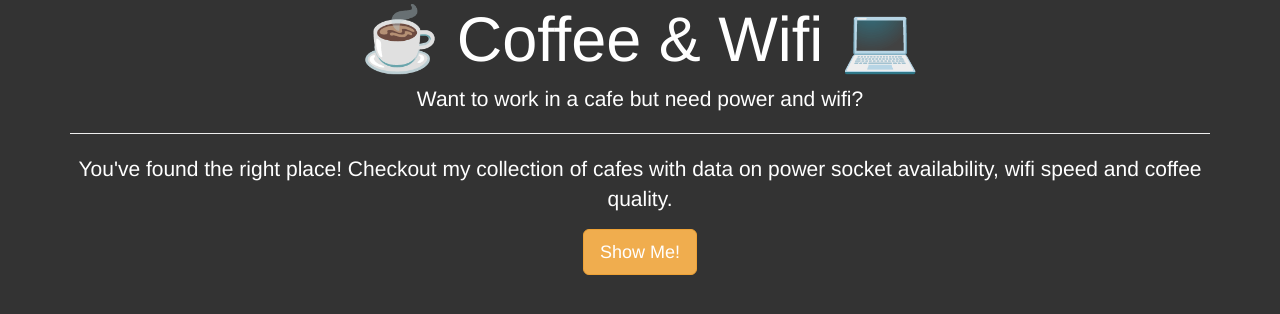
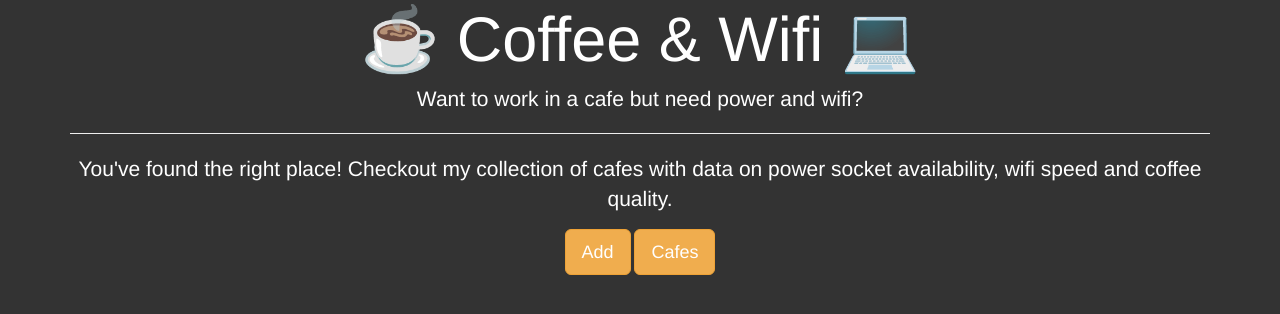
Before and after one commit to gorhgo3/Cafe-Review-Flask, a Flask app: page / in a window 1280 px wide. Shown: the part 270-584 px from the top of the page. Run offline with Flask 2, Linux system fonts and the light colour scheme; some libraries are stand-ins or nearby versions.

Commit message:
Initial commit of cafe review

```diff
--- a/main.py
+++ b/main.py
@@ -25,26 +25,6 @@ class CafeForm(FlaskForm):
     submit = wtforms.SubmitField('Save')
 
 
-
-
-# Exercise:
-# add: Location URL, open time, closing time, coffee rating, wifi rating, power outlet rating fields
-# make coffee/wifi/power a select element with choice of 0 to 5.
-# e.g. You could use emojis ☕️/💪/✘/🔌
-# make all fields required except submit
-# use a validator to check that the URL field has a URL entered.
-
-
-
-
-# Cafe Name,Location,Open,Close,Coffee,Wifi,Power
-# Lighthaus,https://goo.gl/maps/2EvhB4oq4gyUXKXx9,11AM, 3:30PM,☕☕☕☕️,💪💪,🔌🔌🔌
-# Esters,https://goo.gl/maps/13Tjc36HuPWLELaSA,8AM,3PM,☕☕☕☕,💪💪💪,🔌
-# Ginger & White,https://goo.gl/maps/DqMx2g5LiAqv3pJQ9,7:30AM,5:30PM,☕☕☕,✘,🔌
-# Mare Street Market,https://goo.gl/maps/ALR8iBiNN6tVfuAA8,8AM,1PM,☕☕,💪💪💪,🔌🔌🔌
-
-
-
 # NEED TO INCLUDE A HOME RENDER
 @app.route("/")
 def home():
@@ -70,7 +50,7 @@ def cafes():
         list_of_rows = []
         for row in csv_data:
             list_of_rows.append(row)
-    return render_template('home.html', cafes=list_of_rows)
+    return render_template('cafes.html', cafes=list_of_rows)
 
 
 if __name__ == '__main__':
--- a/templates/index.html
+++ b/templates/index.html
@@ -14,7 +14,8 @@
   <p class="lead">Want to work in a cafe but need power and wifi?</p>
   <hr class="my-4">
   <p>You've found the right place! Checkout my collection of cafes with data on power socket availability, wifi speed and coffee quality.</p>
-  <a class="btn btn-warning btn-lg" href="/add" role="button">Show Me!</a>
+  <a class="btn btn-warning btn-lg" href="/add" role="button">Add</a>
+  <a class="btn btn-warning btn-lg" href="/cafes" role="button">Cafes</a>
 </div>
     </div>
 
```
